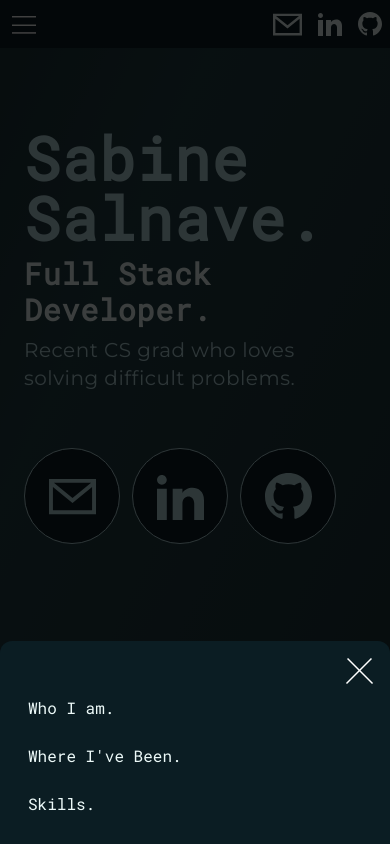
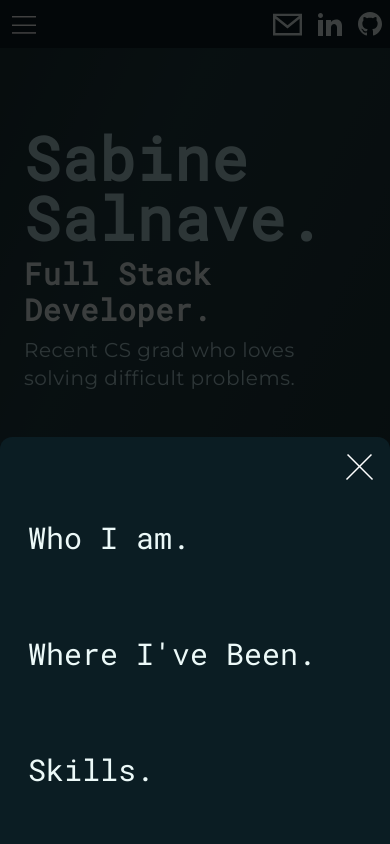
Before and after one commit to sabinecodes15/website_v5, a React (Vite) app in the folder website_v5/: page / in a window 390 px wide. Both pictures are taken after a click on the button 24 px from the left and 24 px from the top of the page. Shown: the top 844 px of the page. Built offline with nearby package versions, Linux system fonts and the light colour scheme.

Commit message:
nav menu font size for mobile

```diff
--- a/website_v5/src/components/NavBar.tsx
+++ b/website_v5/src/components/NavBar.tsx
@@ -80,19 +80,19 @@ function NavBar() {
             </div>
             <a
               href="#about"
-              className="flex h-full items-center hover:bg-teal-200 hover:text-white-200 p-3 sm:text-lg lg:text-sm"
+              className="flex h-full items-center hover:bg-teal-200 hover:text-white-200 px-3 py-10 text-3xl sm:text-lg lg:text-sm"
             >
               Who I am.
             </a>
             <a
               href="#experience"
-              className="flex h-full items-center hover:bg-teal-200  hover:text-white-200 p-3 sm:text-lg lg:text-sm"
+              className="flex h-full items-center hover:bg-teal-200  hover:text-white-200 px-3 py-10 text-3xl sm:text-lg lg:text-sm"
             >
               Where I've Been.
             </a>
             <a
               href="#skills"
-              className="flex h-full items-center hover:bg-teal-200 hover:text-white-200 p-3 sm:text-lg lg:text-sm"
+              className="flex h-full items-center hover:bg-teal-200 hover:text-white-200 px-3 py-10 text-3xl sm:text-lg lg:text-sm"
             >
               Skills.
             </a>
```
